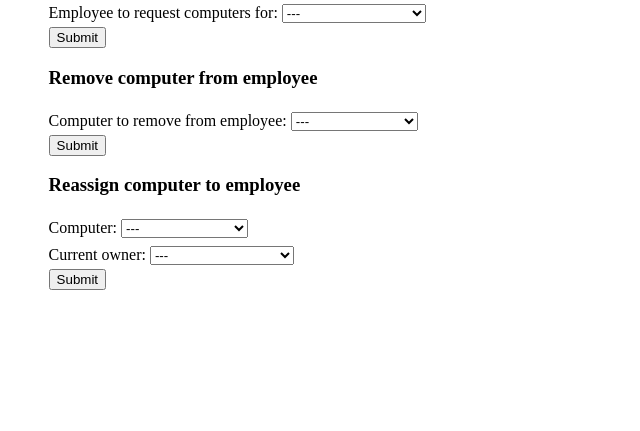
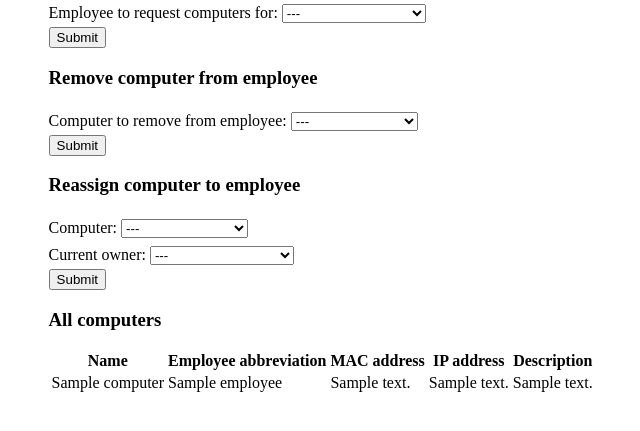
Before and after one commit to MBrinkh/greenbone-application, a Flask app: template templates/Index.html in a window 1280 px wide. Shown: the part 305-736 px from the top of the page, without its empty margins (149-789 px from the left). Run offline with Flask 2, Linux system fonts and the light colour scheme; the template is opened without the code that fills it: most values are stand-ins (such as "Sample title", 1, 10 or a date in 2020).

Commit message:
Add display for all existing computers

```diff
--- a/templates/Index.html
+++ b/templates/Index.html
@@ -115,4 +115,32 @@
 
 </form>
 
+
+<h3>All computers</h3>
+
+<table>
+    <thead>
+        <tr>
+            <th>Name</th>
+            <th>Employee abbreviation</th>
+            <th>MAC address</th>
+            <th>IP address</th>
+            <th>Description</th>
+        </tr>
+    </thead>
+    <tbody>
+        {% for computer in computers %}
+
+        <tr>
+            <td>{{ computer.name }}</td>
+            <td>{{ computer.employee }}</td>
+            <td>{{ computer.macAddress }}</td>
+            <td>{{ computer.ipAddress }}</td>
+            <td>{{ computer.description }}</td>
+        </tr>
+
+        {% endfor %}
+    </tbody>
+</table>
+
 {% endblock %}
```
